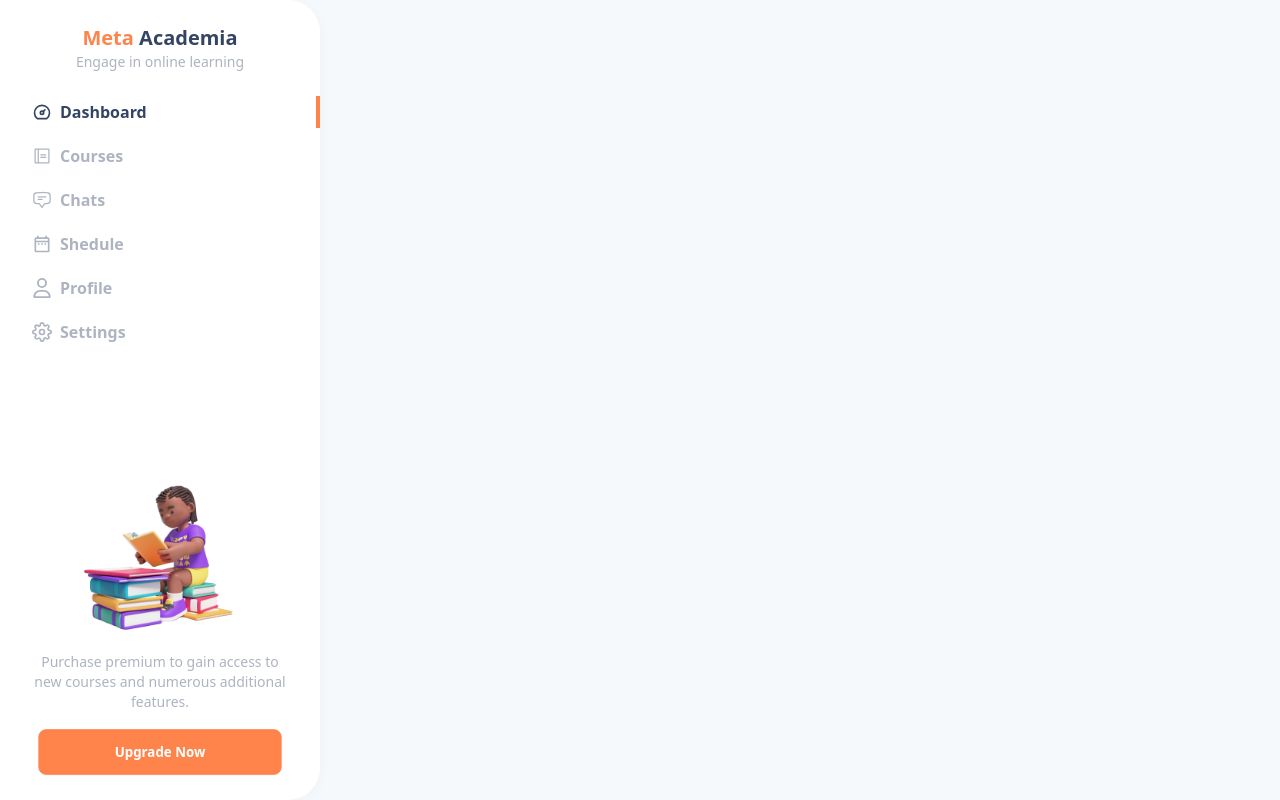
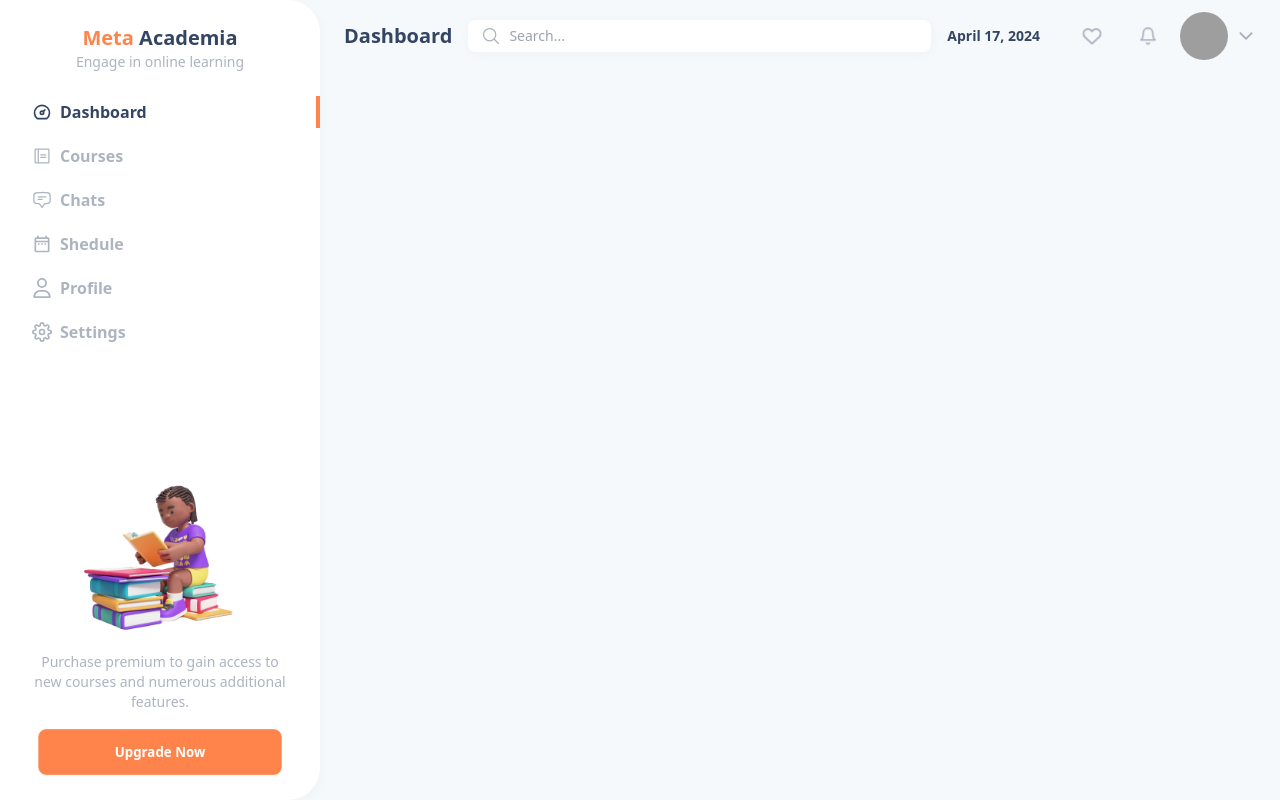
Before and after one commit to smartdev0809/academia, a React (Vite) app: page /#/ in a window 1280 px wide. Built offline with nearby package versions, Linux system fonts and the light colour scheme; grey boxes are pictures that could not be loaded.

Commit message:
created header component

```diff
--- a/src/App.tsx
+++ b/src/App.tsx
@@ -12,7 +12,7 @@ function App() {
     return (
       <div className="bg-[#f6f9fb] relative h-screen">
         <Sidebar />
-        <div className="absolute top-0 bottom-0 left-80 right-0">
+        <div className="absolute top-0 bottom-0 left-20 md:left-80 right-0">
           <Routes>
             <Route path="/" element={<Dashboard />} />
           </Routes>
--- /dev/null
+++ b/src/components/header/header.tsx
@@ -0,0 +1,68 @@
+import { FaRegHeart } from "react-icons/fa6";
+import { FiBell } from "react-icons/fi";
+import { IoIosArrowDown } from "react-icons/io";
+import { IoSearchOutline } from "react-icons/io5";
+
+type Props = {
+  title: string;
+};
+
+const months = [
+  "January",
+  "February",
+  "March",
+  "April",
+  "May",
+  "June",
+  "July",
+  "August",
+  "September",
+  "October",
+  "November",
+  "December",
+];
+
+const date = new Date();
+const formattedDate = `${
+  months[date.getMonth()]
+} ${date.getDate()}, ${date.getFullYear()}`;
+
+function Header({ title }: Props) {
+  return (
+    <div className="py-3 px-3 md:px-6  flex items-center gap-4">
+      <div className="flex items-center gap-4 w-full">
+        <h2 className=" hidden md:block text-xl font-bold text-primary">
+          {title}
+        </h2>
+        <div className="flex items-center gap-2 input input-sm shadow-2xl grow">
+          <IoSearchOutline className="text-primary opacity-40 text-xl" />
+          <input type="text" className="grow" placeholder="Search..." />
+        </div>
+        <p className=" hidden xl:block font-bold text-sm text-primary">
+          {formattedDate}
+        </p>
+      </div>
+      <div className="flex items-center gap-2 ml-3">
+        <button className=" hidden lg:grid btn btn-circle btn-ghost group hover:bg-primary">
+          <FaRegHeart className="text-xl text-primary group-hover:text-white group-hover:opacity-100 opacity-40 " />
+        </button>
+        <button className="hidden lg:grid btn btn-circle btn-ghost group hover:bg-primary">
+          <FiBell className="text-xl text-primary group-hover:text-white group-hover:opacity-100 opacity-40 " />
+        </button>
+        <div className="flex items-center gap-2">
+          <div className="avatar">
+            <div className="w-12 h-12 rounded-full">
+              <img
+                src="https://img.freepik.com/free-vector/hand-drawn-people-with-dreadlocks-illustration_23-2149752847.jpg?t=st=1713689235~exp=1713692835~hmac=971d63f09dcba6cfb570686d150128f0236580dc14dc6261c0e8c1205582c9e7&w=826"
+                alt="profile image"
+              />
+            </div>
+          </div>
+          <IoIosArrowDown className="text-xl text-primary opacity-40" />
+        </div>
+      </div>
+    </div>
+  );
+}
+
+export default Header;
--- a/src/pages/dashboard/dashboard.tsx
+++ b/src/pages/dashboard/dashboard.tsx
@@ -1,6 +1,10 @@
+import Header from "../../components/header/header";
+
 function Dashboard() {
-  return <div>
-
-  </div>;
+  return (
+    <div className="h-full">
+      <Header title="Dashboard" />
+    </div>
+  );
 }
 export default Dashboard;
```
